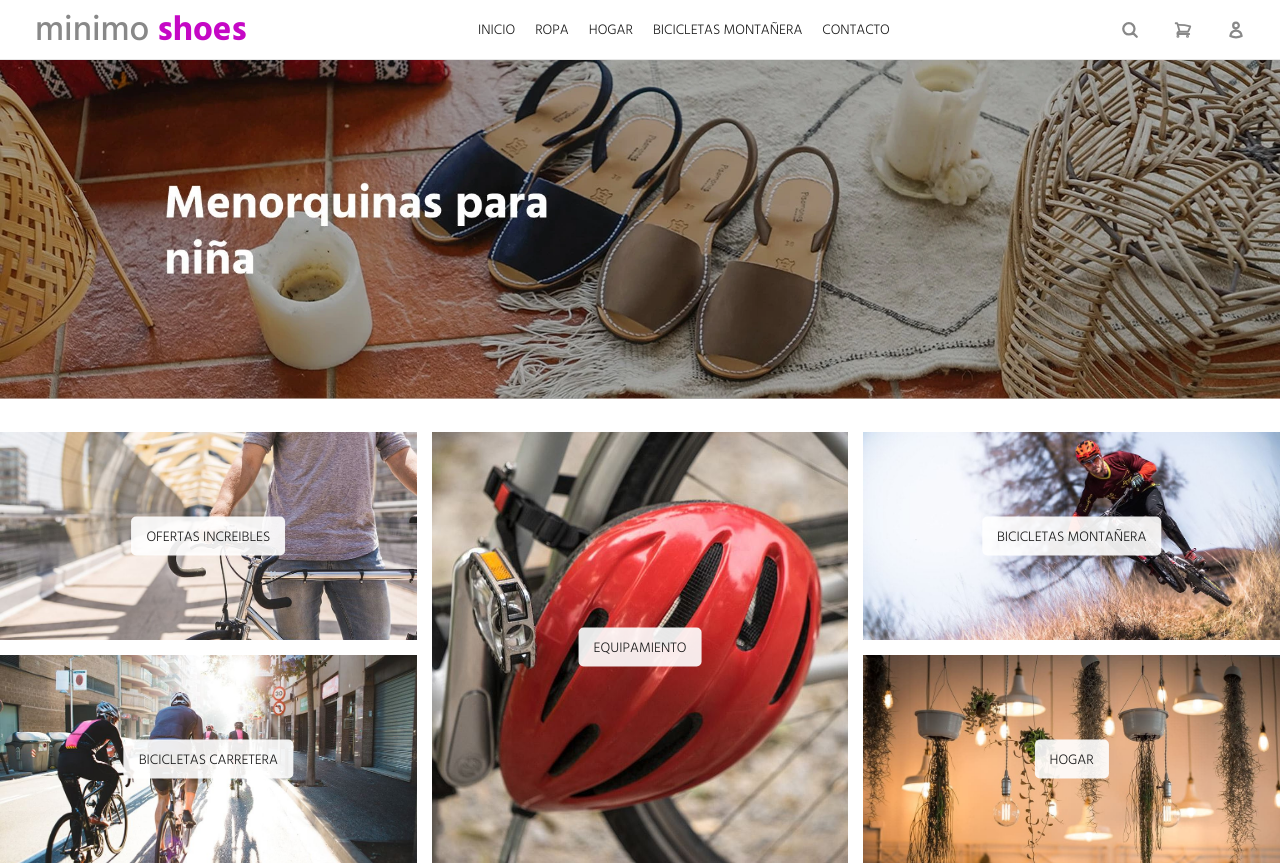
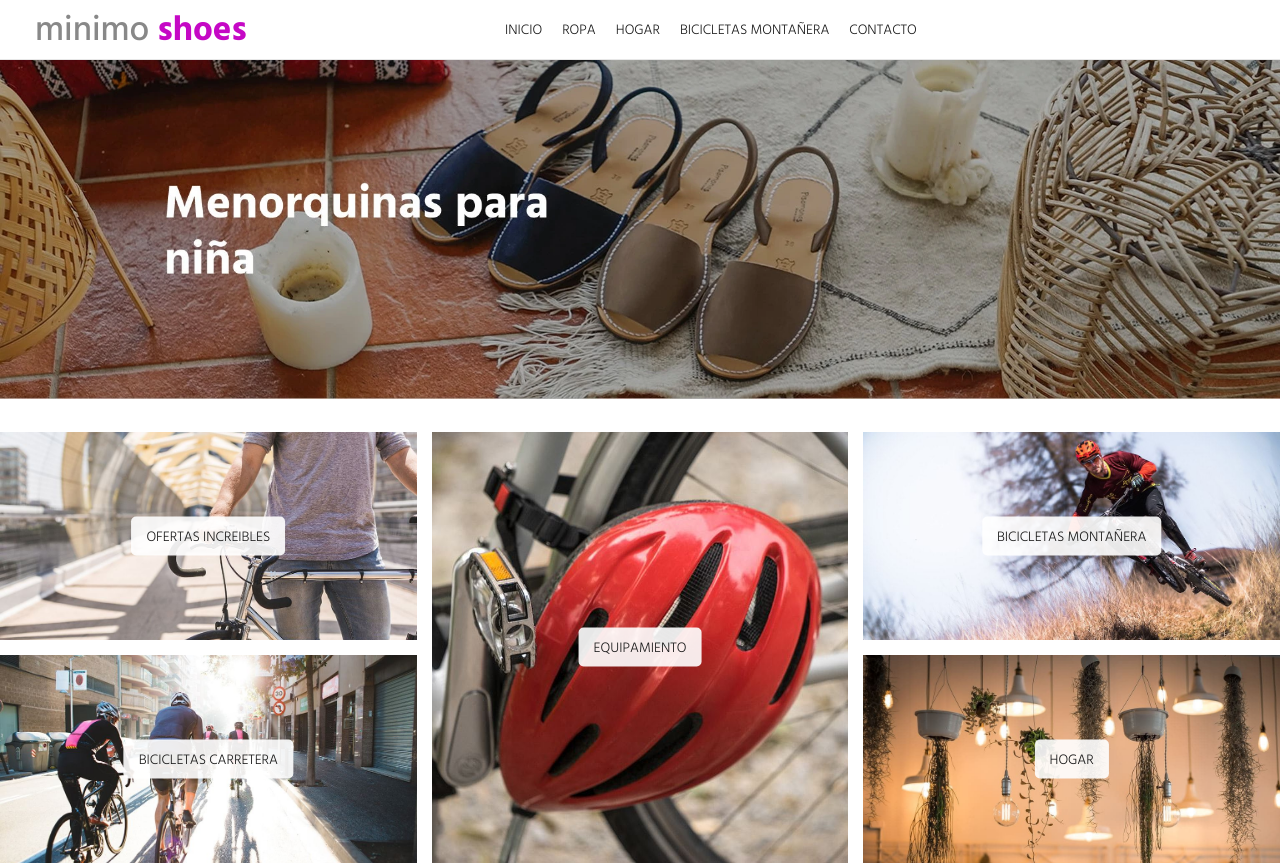
Before and after one commit to gszcode/E-commerce, a React (Vite) app: page / in a window 1280 px wide. Shown: the top 865 px of the page. Built offline with nearby package versions, Linux system fonts and the light colour scheme.

Commit message:
REMOVER estilos globales

```diff
--- a/public/index.scss
+++ b/public/index.scss
@@ -33,15 +33,3 @@ $price-color: #f8353e;
   font-size: $size;
   font-weight: $weight;
 }
-
-// general styles
-.icon {
-  @include width-height(18px, 18px);
-  cursor: pointer;
-  img {
-    @include width-height(100%, 100%);
-    &:hover {
-      transform: scale(1.1);
-    }
-  }
-}
```
